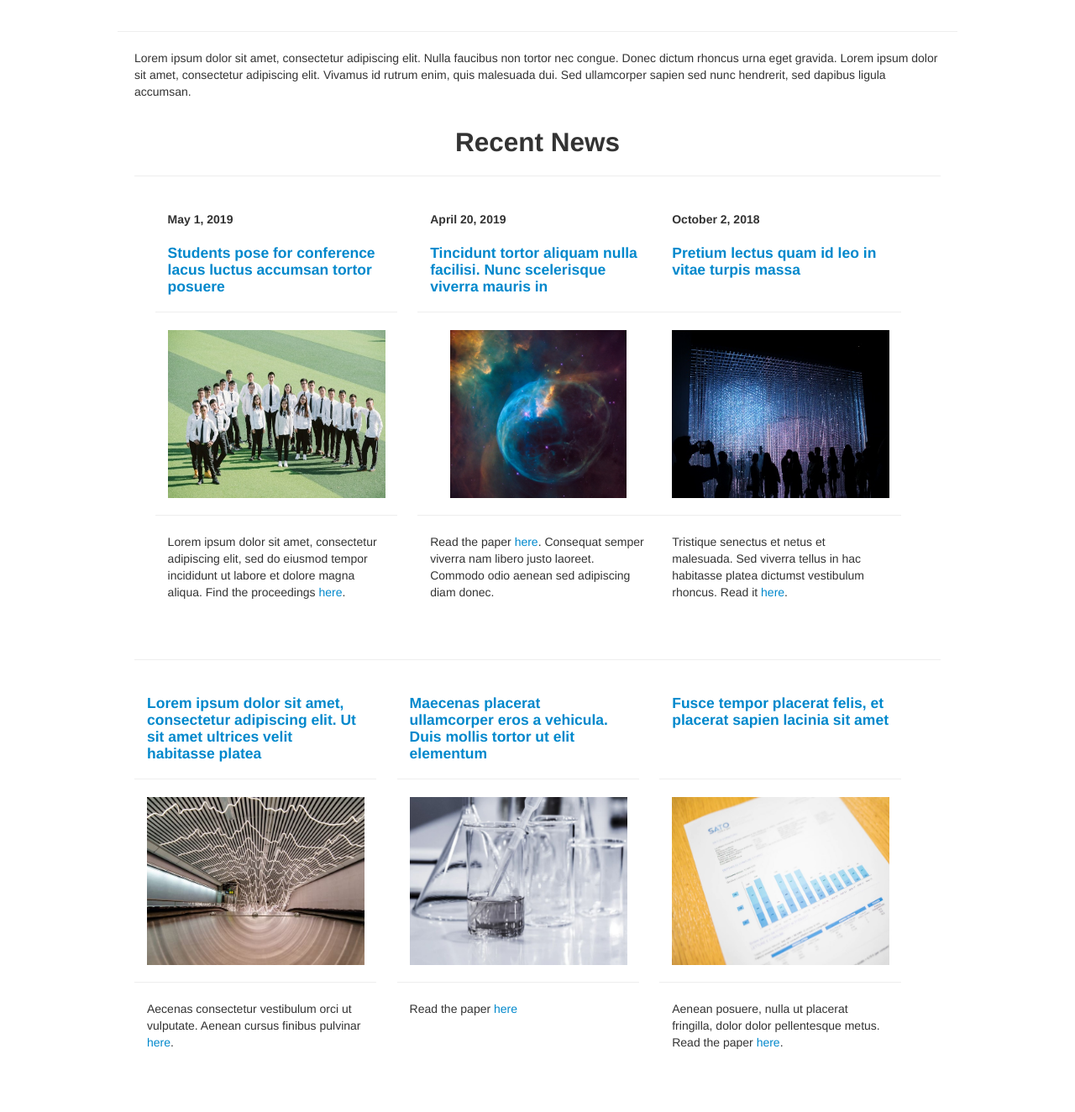
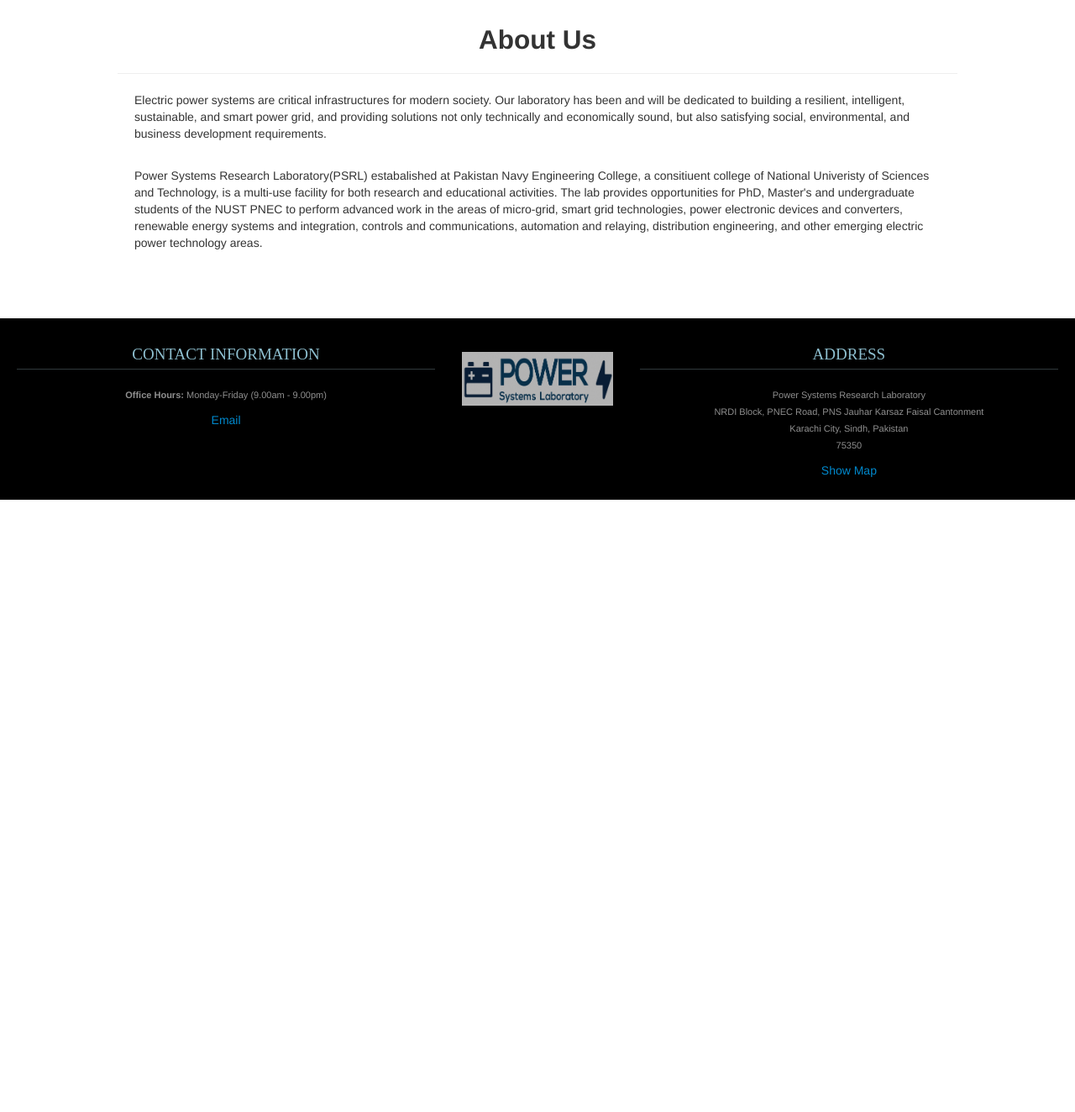
Before and after one commit to taymuur/Research-Lab-Website, a plain HTML site: page index.html in a window 1280 px wide. Shown: the part 713-2037 px from the top of the page at 84% size. After the commit the page ends 1308 px from the top, so only its background shows below. Drawn offline with Linux system fonts and the light colour scheme.

Commit message:
removed news section from index.html

```diff
--- a/index.html
+++ b/index.html
@@ -65,121 +65,19 @@
                </div>
             </div>
          </div>
-         <hr>
+         <div class="row-fluid">
+            <h2 class="centered">About Us</h2>
+            <hr>
+         </div>
          <div class="container-fluid">
             <div class="row-fluid marketing">
                <div class="span12">
                   <p>
-                     Lorem ipsum dolor sit amet, consectetur adipiscing elit. Nulla faucibus non tortor nec congue.
-                     Donec dictum rhoncus urna eget gravida. Lorem ipsum dolor sit amet, consectetur adipiscing elit.
-                     Vivamus id rutrum enim, quis malesuada dui. Sed ullamcorper sapien sed nunc hendrerit, sed dapibus
-                     ligula accumsan.
+                     Electric power systems are critical infrastructures for modern society. Our laboratory has been and will be dedicated to building a resilient, intelligent, sustainable, and smart power grid, and providing solutions not only technically and economically sound, but also satisfying social, environmental, and business development requirements.
+                  </p> <br>
+                  <p>
+                     Power Systems Research Laboratory(PSRL) estabalished at Pakistan Navy Engineering College, a consitiuent college of National Univeristy of Sciences and Technology, is a multi-use facility for both research and educational activities. The lab provides opportunities for PhD, Master's and undergraduate students of the NUST PNEC to perform advanced work in the areas of micro-grid, smart grid technologies, power electronic devices and converters, renewable energy systems and integration, controls and communications, automation and relaying, distribution engineering, and other emerging electric power technology areas.
                   </p>
-                  <br/>
-               </div>
-               <div class="row-fluid">
-                  <hr>
-                  <h2 class="centered">Recent News</h2>
-                  <hr>
-               </div>
-               <div class="span4 feature-item">
-                  <h5> <span class="date"> May 1, 2019 </span> </h5>
-                  <h4 class="feature-heading">
-                     <a href="https://unsplash.com/photos/CPmrdbbpnXg">
-                     Students pose for conference lacus luctus accumsan tortor posuere
-                     </a>
-                     <br/>
-                  </h4>
-                  <hr>
-                  <div class="centered">
-                     <a href="https://unsplash.com/photos/CPmrdbbpnXg">
-                     <img src="thumbs/jerry-zhang-1281608-unsplash.jpg" alt=""></a>
-                  </div>
-                  <hr>
-                  <p>
-                     Lorem ipsum dolor sit amet, consectetur adipiscing elit, sed do eiusmod tempor incididunt ut labore et
-                     dolore magna aliqua.
-                     Find the proceedings <a href="https://unsplash.com/photos/CPmrdbbpnXg">here</a>.
-                  </p>
-                  <br/>
-                  <br/>
-               </div>
-               <div class="span4 feature-item">
-                  <h5> <span class="date">April 20, 2019</span> </h5>
-                  <h4 class="feature-heading">
-                     <a href="https://unsplash.com/photos/rTZW4f02zY8">
-                     Tincidunt tortor aliquam nulla facilisi. Nunc scelerisque viverra mauris in
-                     </a>
-                  </h4>
-                  <hr>
-                  <div class="centered">
-                     <a href="https://unsplash.com/photos/rTZW4f02zY8">
-                     <img src="thumbs/nasa-89125-unsplash.jpg" alt="">
-                     </a>
-                  </div>
-                  <hr>
-                  <p>
-                     Read the paper
-                     <a href="https://unsplash.com/photos/rTZW4f02zY8">here</a>.
-                     Consequat semper viverra nam libero justo laoreet. Commodo odio aenean sed adipiscing diam donec.
-                  </p>
-                  <br/>
-               </div>
-               <div class="row-fluid">
-                  <div class="span4 feature-item">
-                     <h5> <span class="date">October 2, 2018</span> </h5>
-                     <h4 class="feature-heading">
-                        <a href="http://mechanical.illinois.edu/news/miljkovic-pleased-join-%E2%80%98powerhouse%E2%80%99-illinois">
-                        Pretium lectus quam id leo in vitae turpis massa
-                        <br/>
-                        <br/>
-                        </a>
-                     </h4>
-                     <hr>
-                     <div class="centered">
-                        <a href="https://unsplash.com/photos/WNk-f-TnZDw">
-                        <img src="thumbs/rodolfo-cuadros-762364-unsplash.jpg" alt=""></a>
-                     </div>
-                     <hr>
-                     <p>
-                        Tristique senectus et netus et malesuada. Sed viverra tellus in hac habitasse platea dictumst vestibulum rhoncus.
-                        Read it <a href="https://unsplash.com/photos/WNk-f-TnZDw">here</a>.
-                     </p>
-                     <br/>
-                  </div>
-               </div>
-               <hr>
-            </div>
-            <div class="row-fluid">
-               <div class="span4 feature-item">
-                  <h4 class="feature-heading"><a href="https://unsplash.com/photos/QvbLjB9pHLM">Lorem ipsum dolor sit amet, consectetur adipiscing elit. Ut sit amet ultrices velit habitasse platea</a></h4>
-                  <hr>
-                  <div class="centered">
-                     <a href="https://unsplash.com/photos/QvbLjB9pHLM"><img src="thumbs/ivanov-crop.JPG" alt=""></a>
-                  </div>
-                  <hr>
-                  <p>Aecenas consectetur vestibulum orci ut vulputate. Aenean cursus finibus pulvinar <a href="https://unsplash.com/photos/QvbLjB9pHLM">here</a>. </p>
-                  <br/>
-               </div>
-               <div class="span4 feature-item">
-                  <h4 class="feature-heading"><a href="https://unsplash.com/photos/lQGJCMY5qcM">Maecenas placerat ullamcorper eros a vehicula. Duis mollis tortor ut elit elementum</a></h4>
-                  <hr>
-                  <div class="centered">
-                     <a href="https://unsplash.com/photos/lQGJCMY5qcM"><img src="thumbs/beaker-crop.JPG" alt=""></a>
-                  </div>
-                  <hr>
-                  <p>Read the paper <a href="https://unsplash.com/photos/lQGJCMY5qcM">here</a> </p>
-               </div>
-               <div class="span4 feature-item">
-                  <h4 class="feature-heading"><a href="https://unsplash.com/photos/QCbZ4ASLhM8">Fusce tempor placerat felis, et placerat sapien lacinia sit amet<br/><br/><br/></a></h4>
-                  <hr>
-                  <div class="centered">
-                     <a href="https://unsplash.com/photos/QCbZ4ASLhM8"><img src="thumbs/sato-chart.JPG" alt=""></a>
-                  </div>
-                  <hr>
-                  <p> Aenean posuere, nulla ut placerat fringilla, dolor dolor pellentesque metus. Read the paper <a href="https://unsplash.com/photos/QCbZ4ASLhM8">here</a>.</p>
-                  <br/>
-                  <br/>
                   <br/>
                </div>
             </div>
```
